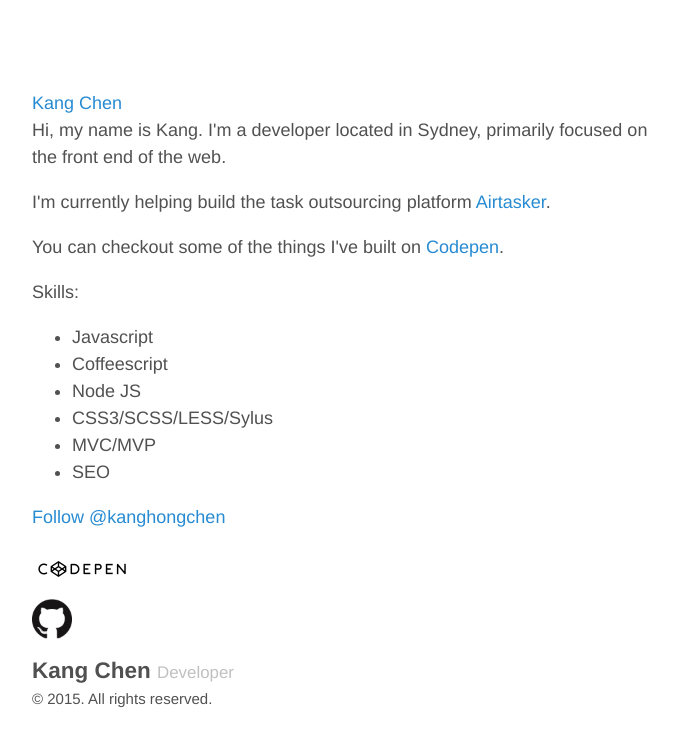
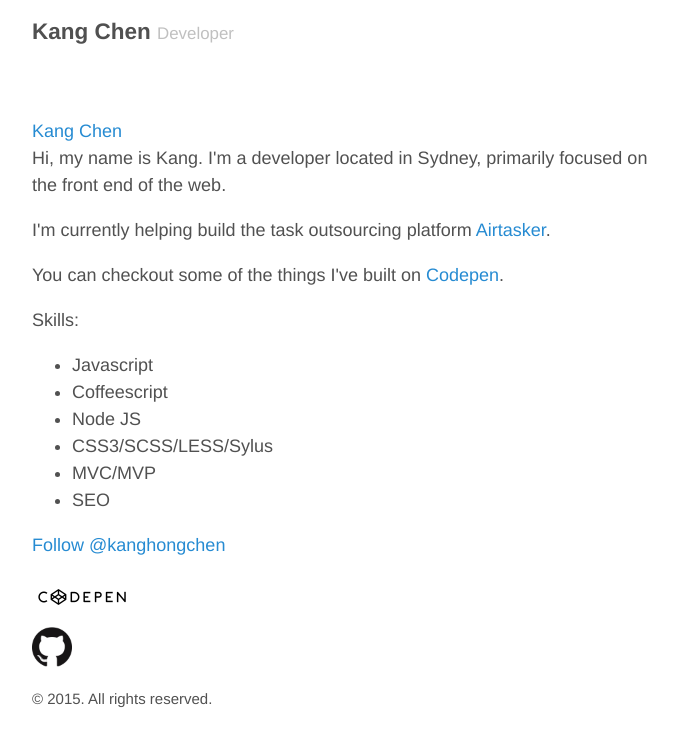
Before and after one commit to kang-chen/kang-chen.github.io, a Jekyll site: the page built from index.html, in a window 1280 px wide. Shown: the top 746 px of the page, without its empty margins (293-971 px from the left). Built offline with Jekyll 4.4.1, drawn with Linux system fonts in a browser that asks for light colours; a script that is not in the unit is left out; the list of posts is cut into pages by our own code; comment, search, counter and statistics services are not loaded.

Commit message:
fix headert

```diff
--- a/_layouts/default.html
+++ b/_layouts/default.html
@@ -7,10 +7,10 @@
 
     <div class="container content">
       <header class="masthead">
-        <!-- <h3 class="masthead-title">
+        <h3 class="masthead-title">
           <a href="{{ site.baseurl }}/" title="Home">{{ site.title }}</a>
           <small>{{ site.tagline }}</small>
-        </h3> -->
+        </h3>
       </header>
 
       <main>
@@ -18,10 +18,10 @@
       </main>
 
       <footer class="footer">
-        <h3 class="masthead-title">
+        <!-- <h3 class="masthead-title">
           <a href="{{ site.baseurl }}/" title="Home">{{ site.title }}</a>
           <small>{{ site.tagline }}</small>
-        </h3>
+        </h3> -->
         <small>
           &copy; <time datetime="{{ site.time | date_to_xmlschema }}">{{ site.time | date: '%Y' }}</time>. All rights reserved.
         </small>
```
